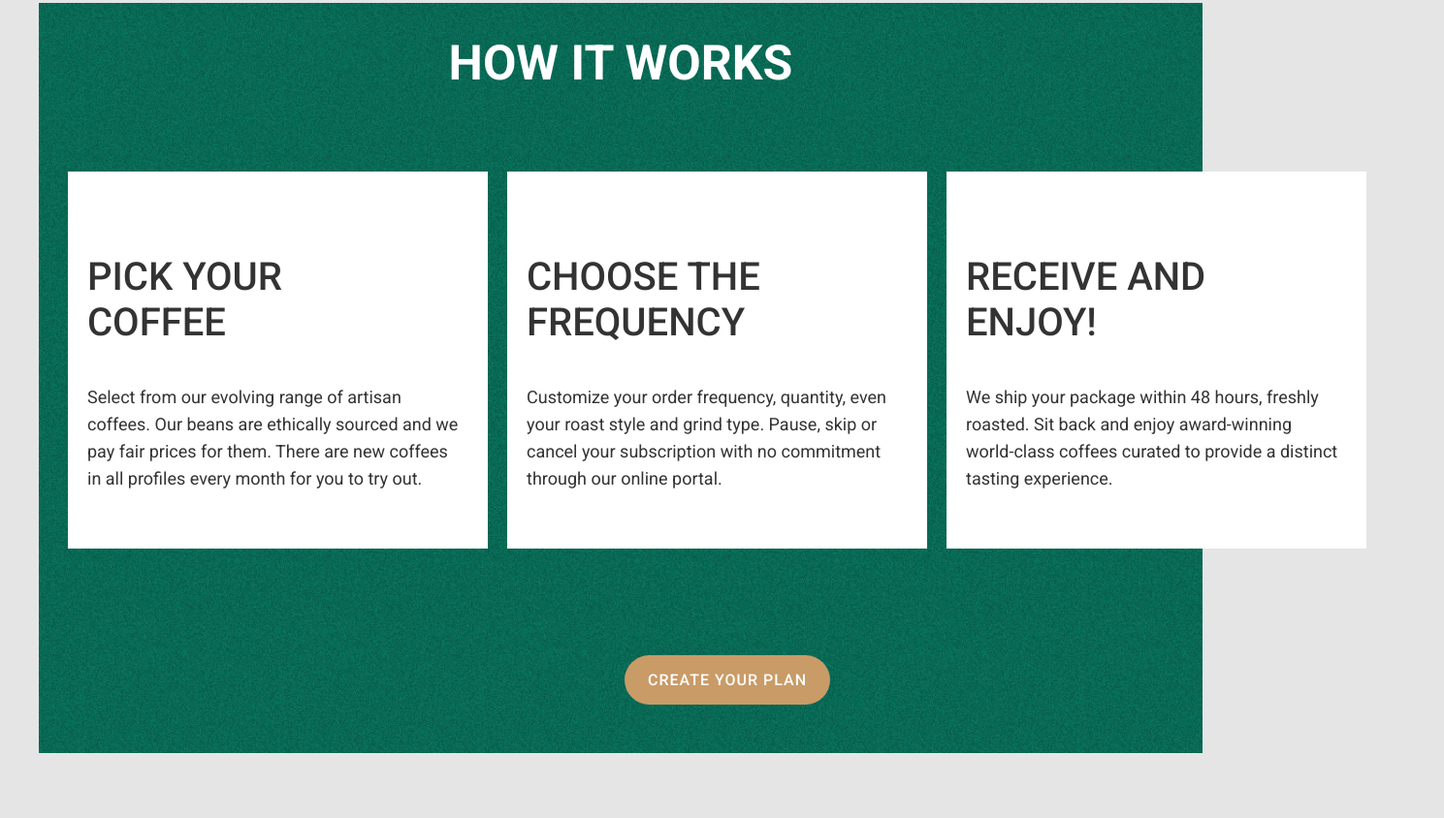
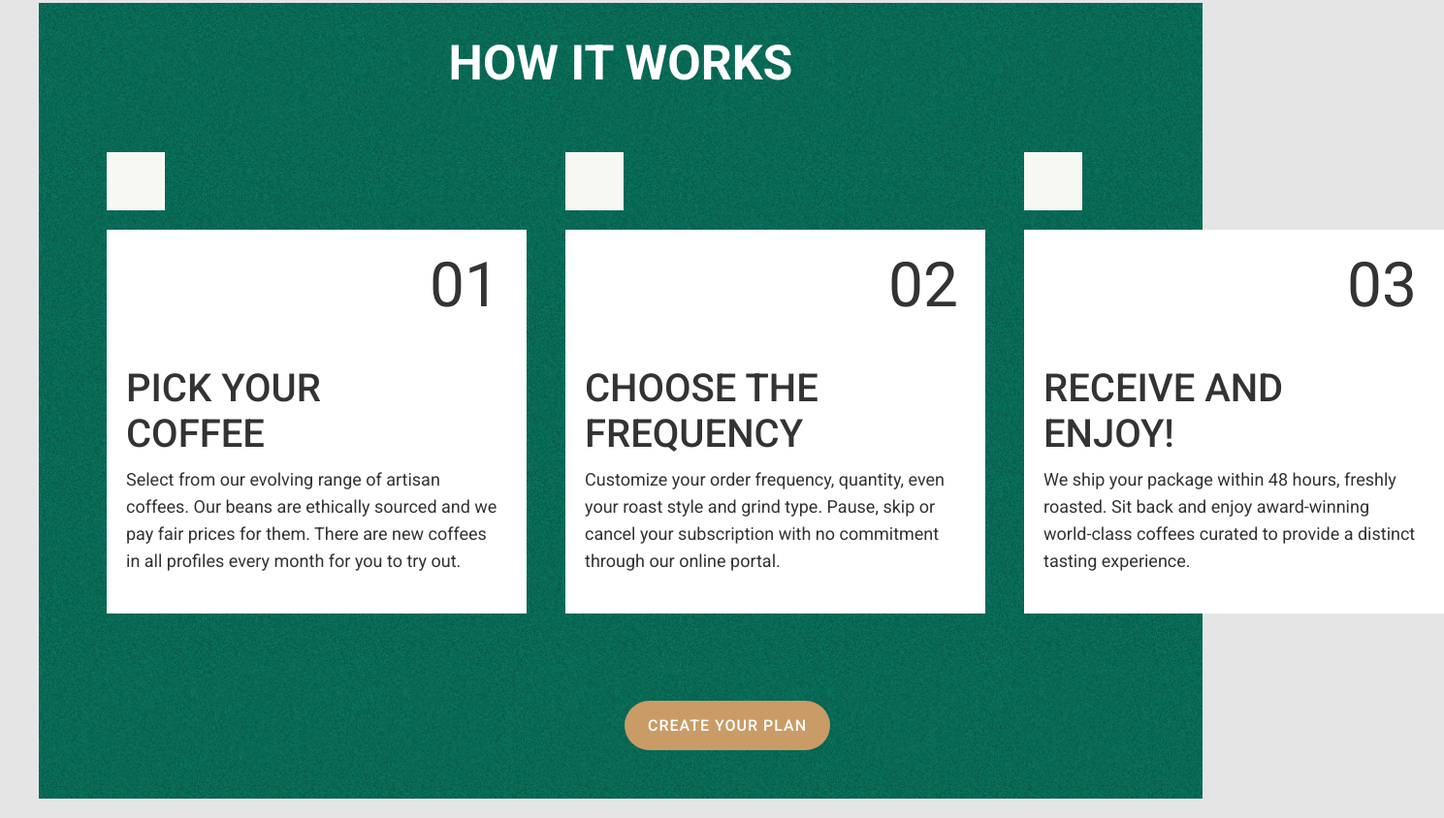
Before and after one commit to ISLOMIDDIN98/coffeeroasters, a plain HTML site: page index.html in a window 1280 px wide. Shown: the part 3471-4315 px from the top of the page at 97% size, 1489 px wide, since content can reach past the window. Before the commit the page ends 4268 px from the top, so only its background shows below. Drawn offline with Linux system fonts and the light colour scheme.

Commit message:
add how it works section

```diff
--- a/css/styles.css
+++ b/css/styles.css
@@ -384,28 +384,58 @@ list-style: none;
 }
 .how-it-works-list {
   display: flex;
-  padding: 20px 30px;
+margin: 30px;
   margin-bottom: 60px;
+counter-reset: how-it-works;
+}
+
+.how-it-works-item {
+  display: flex;
+  flex-direction: column;
+  list-style: none;
+
+  margin-bottom: 30px;
+  counter-increment:how-it-works ;
+}
+
+.how-it-works-item::before{
+width: 60px;
+height: 60px;
+background-color: var(--antiquewhite);
+border-color: var(--brown);
+margin-bottom: 20px;
+content:" ";
 
 }
 
-.how-it-works-item {
-  list-style: none;
-
-  margin-bottom: 30px;
-}
 
 .how-it-works-item:not(:last-child){
-margin-right: 20px;
+margin-right: 40px;
 }
 .how-it-works-info {
+  display: flex;
+  flex-direction: column;
   background-color: #fff;
-  padding-top: 45px;
+  padding-top: 20px;
 padding-left: 20px;
 padding-right: 28px;
 padding-bottom: 40px;
+
+}
+
+.how-it-works-info::before{
+
+  align-self: flex-end;
+  margin-bottom: 45px;
+  font-size: 64px;
+  line-height: normal;
+  content:"0"counter(how-it-works)
+
 }
 .how-it-works-step-title {
+  max-width: 250;
+  margin: 0;
+margin-bottom: 10px;
   font-style: normal;
 font-weight: 500;
 font-size: 40px;
@@ -413,9 +443,11 @@ line-height: 47px;
 text-transform: uppercase;
 }
 .how-it-works-text {
+
   width: 385px;
   font-style: normal;
 font-weight: normal;
+margin: 0;
 font-size: 18px;
 line-height: 28px;
 }
```
